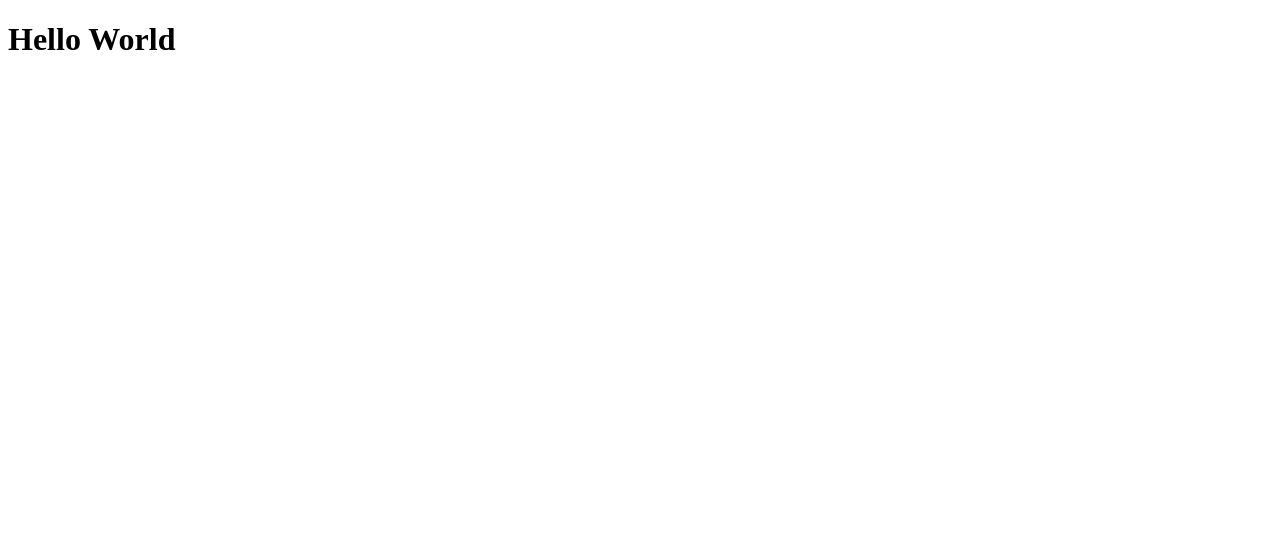
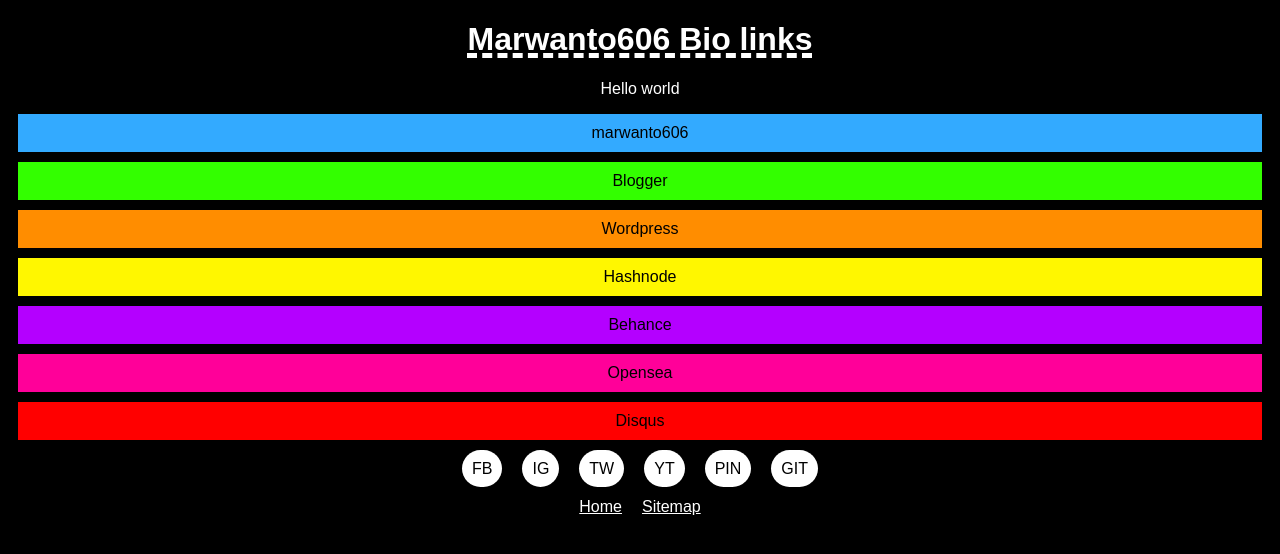
Before and after one commit to marwanto606/marwanto606.github.io, a plain HTML site: page index.html in a window 1280 px wide. Drawn offline with Linux system fonts and the light colour scheme.

Commit message:
update index bio link

```diff
--- a/index.html
+++ b/index.html
@@ -2,10 +2,45 @@
 <html lang="en">
 <head>
 	<meta charset="UTF-8">
-	<meta content='width=device-width, initial-scale=1, minimum-scale=1' name='viewport'/>
-	<title>Marwanto606 github</title>
+	<meta name="viewport" content="width=device-width, initial-scale=1">
+	<title>Marwanto606 Bio links</title>
+	<link rel="stylesheet" href="style.css"/>
+	<link rel="icon" type="image/x-icon" href="favicon.ico">
+	<meta name="description" content="Marwanto606 bio links"/>
 </head>
 <body>
-	<h1>Hello World</h1>
+	<div class="head center">
+		<h1>Marwanto606 Bio links</h1>
+		<p>Hello world</p>
+	</div>
+	<div class="center">
+		<ul>
+			<li><a class="block blue" href="https://www.mawanto606.com">marwanto606</a></li>
+			<li><a class="block green"href="https://marwanto606.blogspot.com">Blogger</a></li>
+			<li><a class="block orange"href="https://mrx606.wordpress.com">Wordpress</a></li>
+			<li><a class="block yellow"href="https://marwanto606.hashnode.dev">Hashnode</a></li>
+			<li><a class="block purple"href="https://www.behance.net/marwanto606">Behance</a></li>
+			<li><a class="block pink" href="https://opensea.io/marwanto606">Opensea</a></li>
+			<li><a class="block red" href="https://disqus.com/by/marwanto606">Disqus</a></li>
+		</ul>
+
+	</div>
+	<div class="center p-10">
+		<ul class="flex">
+			<li><a class="circle" href="https://www.facebook.com/marwanto606">FB</a></li>
+			<li><a class="circle" href="https://www.instagram.com/marwanto606">IG</a></li>
+			<li><a class="circle" href="https://www.twitter.com/marwanto606">TW</a></li>
+			<li><a class="circle" href="https://www.youtube.com/channel/UC6Z94gFxLa4xOOihvwvn3Xw">YT</a></li>
+			<li><a class="circle" href="https://www.pinterest.com/marwanto606">PIN</a></li>
+			<li><a class="circle" href="https://github.com/marwanto606">GIT</a></li>
+
+		</ul>
+	</div>
+	<div class="center p-10">
+		<ul class="flex">
+			<li><a class="p-10 txt-white" href="index.html">Home</a></li>
+			<li><a class="p-10 txt-white" href="sitemap.html">Sitemap</a></li>
+		</ul>
+	</div>
 </body>
 </html>
```
